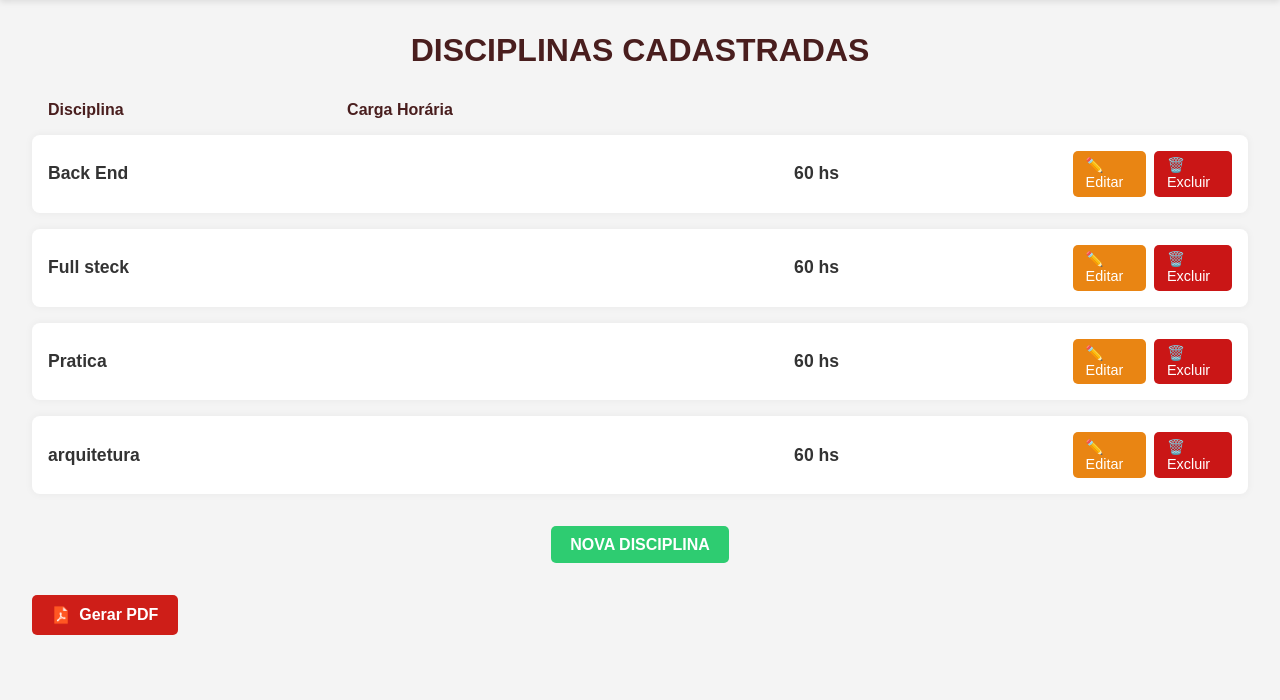
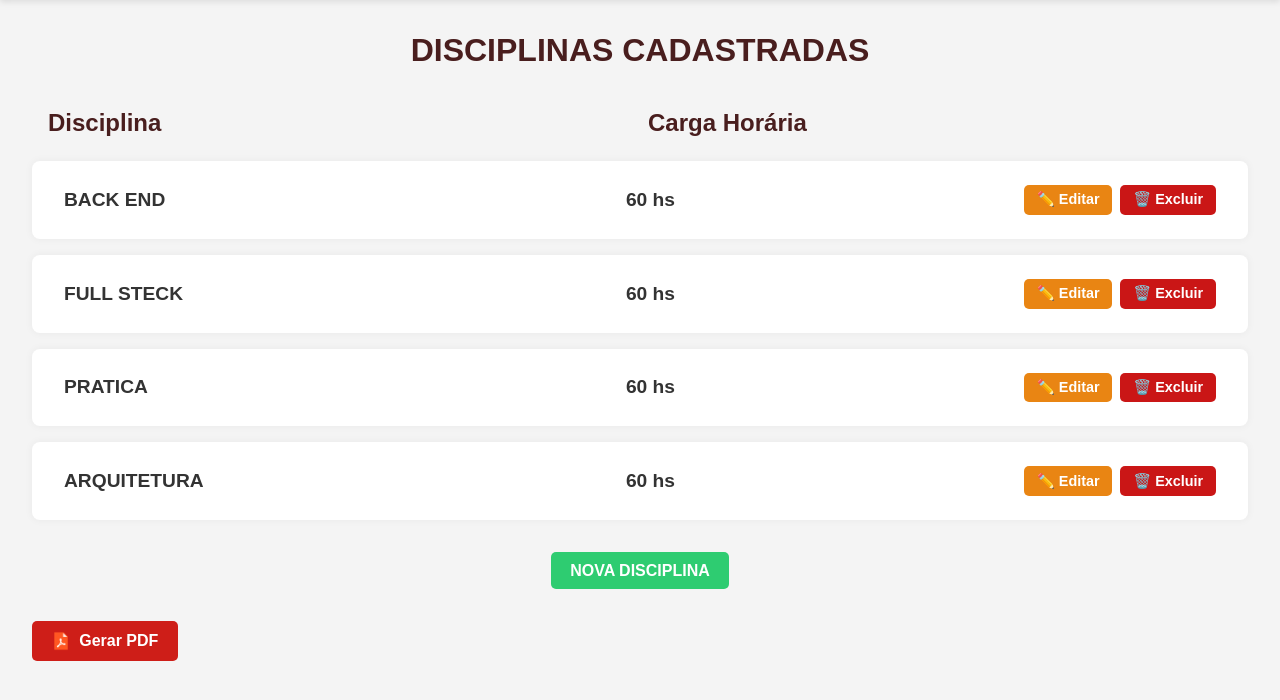
Before and after one commit to HelioMattos/gestaoesolarfinal, a Django app: page / in a window 1280 px wide. Shown: the part 50-750 px from the top of the page. Run offline with Django 5.2, Linux system fonts and the light colour scheme; data comes from the database, SQL or seed files in the repository; both versions use the stored data as it was after the commit.

```diff
--- a/projeto/gestaoescolar/static/css/gestao_list.css
+++ b/projeto/gestaoescolar/static/css/gestao_list.css
@@ -62,12 +62,13 @@ ul {
     padding: 0;
 }
 
-.disciplina-item {
+.disciplina-item2 {
     background-color: #fff;
     margin-bottom: 1rem;
     padding: 1rem;
     border-radius: 8px;
     box-shadow: 0 0 8px rgba(0, 0, 0, 0.05);
+    font-weight: bold;
 }
 
 .conteudo {
@@ -76,10 +77,10 @@ ul {
     align-items: center;
 }
 
-.nome {
-    font-weight: bold;
-    font-size: 1.1rem;
-}
+    .disciplina {
+        font-weight: bold;
+        font-size: 1.1rem;
+    }
 
 /* Botões de ação */
 .acoes {
@@ -117,7 +118,7 @@ ul {
     background-color: #ee6666;
 }
 
-/* Botão "Nova Disciplina" */
+/* Botão "Novo Professor" */
 .nova-tarefa {
     display: block;
     width: fit-content;
@@ -135,48 +136,76 @@ ul {
     background-color: #022912;
 }
 
-/* Cabeçalho da lista */
-.cabecalho-lista {
+/* Cabeçalho da lista de professores */
+.cabecalho-lista2 {
     display: flex;
     justify-content: space-between;
-    padding: 0 1rem;
+    padding: 1rem;
     margin-bottom: 0.5rem;
     font-weight: bold;
     color: #491e1e;
-    gap: 1rem;
+    gap: 15rem;
 }
 
-.cab-disciplina,
-.cab-carga {
-    flex: 1;
+    .info {
+    display: flex;
+    justify-content: space-between;
+    align-items: center;
+    width: 100%;
+    padding: 0 1rem;
 }
 
-.cab-disciplina {
-    text-align: left;
+
+.cabecalho-lista2,
+.info {
+    display: flex;
+    gap: 1rem;
+    padding: 0.5rem 1rem;
 }
 
-.cab-carga {
-    text-align: center;
-    margin-right: 45rem; /* Ajuste para mover mais à esquerda */
+.coluna {
+    text-align: left;
+    font-weight: bold;
 }
 
-.info {
-    display: flex;
-    justify-content: space-between;
-    align-items: flex-start;
-    width: 100%;
+.coluna.disciplina {
+    flex: 1;
+    font-weight: bold;
 }
 
-.campo {
-    display: flex;
-    flex-direction: column;
+.coluna.carga {
     flex: 1;
+    font-weight: bold;
 }
 
-.centro {
-    text-align: center;
+.coluna.cargas {
+    flex: 0.7;
+    font-weight: bold;
 }
-/* Estilo do botão */
+
+.info .coluna {
+    font-weight: normal;
+}
+
+.disciplina-item2 .coluna {
+    font-weight: bold;
+    font-size: 1.2rem;
+}
+.cabecalho-lista2 .coluna {
+    font-weight: bold;
+    font-size: 1.5rem;
+}
+.coluna.cargas {
+    flex: 0.7;
+    font-weight: bold;
+}
+
+.coluna.disciplinas {
+    flex: 1;
+    font-weight: bold;
+    text-transform: uppercase
+}
+
 .btn-pdf {
     display: inline-flex;
     align-items: center;
@@ -191,7 +220,6 @@ ul {
     transition: background-color 0.3s ease;
 }
 
-/* Ícone dentro do botão */
 .icon-img {
     width: 20px;
     height: 20px;
--- a/projeto/gestaoescolar/templates/gestaoescolar/gestao_list.html
+++ b/projeto/gestaoescolar/templates/gestaoescolar/gestao_list.html
@@ -3,7 +3,6 @@
 <html lang="pt-br">
 <head>
     <meta charset="UTF-8">
-    <meta name="viewport" content="width=device-width, initial-scale=1.0">
     <title>Gestão de Disciplinas</title>
 
     <link rel="stylesheet" href="{% static 'css/gestao_list.css' %}">
@@ -21,29 +20,24 @@
     <h1>DISCIPLINAS CADASTRADAS</h1>
 
     <!-- Cabeçalho com rótulos -->
-    <div class="cabecalho-lista">
-        <span class="cab-disciplina">Disciplina</span>
-        <span class="cab-carga">Carga Horária</span>
+    <div class="cabecalho-lista2">
+        <div class="coluna disciplina">Disciplina</div>
+        <div class="coluna carga">Carga Horária</div>
     </div>
 
     <ul>
-        {% for gestao in gestao_list %}
-        <li class="disciplina-item">
+        {% for gestao in object_list %}
+        <li class="disciplina-item2">
             <div class="conteudo">
                 <div class="info">
-                    <div class="campo">
-                        <span class="nome">{{ gestao.disciplina }}</span>
-                    </div>
-                    <div class="campo centro">
-                        <span class="nome">{{ gestao.carga_horaria }}</span>
-                    </div>
-
-                </div>
-                <div class="acoes">
-                    <a href="{% url 'gestao_update' gestao.pk %}">✏️ Editar</a>
-                    <a href="{% url 'gestao_delete' gestao.pk %}">🗑️ Excluir</a>
-                </div>
+                  <div class="coluna disciplinas">{{ gestao.disciplina }}</div>
+                    <div class="coluna cargas">{{ gestao.carga_horaria }}</div>
+                        <div class="coluna acoes">
+                            <a href="{% url 'gestao_update' gestao.pk %}">✏️ Editar</a>
+                            <a href="{% url 'gestao_delete' gestao.pk %}">🗑️ Excluir</a>
+                        </div>
             </div>
+        </div>
         </li>
         {% empty %}
         <li><em>Nenhuma disciplina cadastrada.</em></li>
--- a/projeto/professor/urls.py
+++ b/projeto/professor/urls.py
@@ -1,9 +1,11 @@
-from django.urls import path
+from django.urls import path, include
 from professor.views import ProfessorCreateView, ProfessorListView, ProfessorUpdateView, ProfessorDeleteView
+from professor import views
 
 urlpatterns = [
     path('', ProfessorListView.as_view(), name='professor_list'),
     path('create/', ProfessorCreateView.as_view(), name='professor_create'),
     path('update/<int:pk>/', ProfessorUpdateView.as_view(), name='professor_update'),
-    path('delete/<int:pk>/', ProfessorDeleteView.as_view(), name='professor_delete')
+    path('delete/<int:pk>/', ProfessorDeleteView.as_view(), name='professor_delete'),
+    path('professor/professor/pdf/', views.gerar_pdf_professor, name='professor_pdf')
 ]
```
Also changed, not shown: projeto/gestaoescolar/static/css/gestao_form.css (+12 -1 lines), projeto/gestaoescolar/static/css/professor_list.css (+54 -8 lines), projeto/professor/templates/professor/professor_list.html (+11 -12 lines), projeto/professor/templates/professor/professor_pdf.html (added, +37 -0 lines), projeto/professor/views.py (+20 -0 lines), projeto/db.sqlite3.
